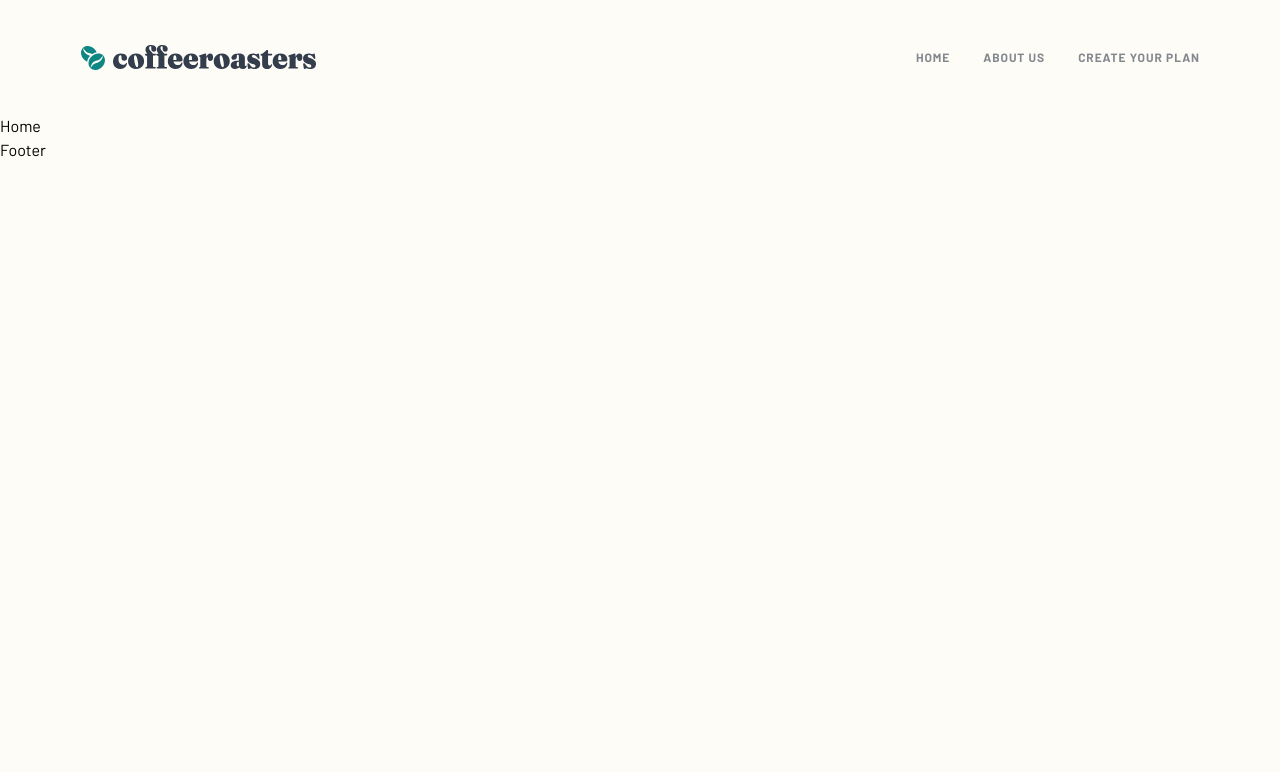
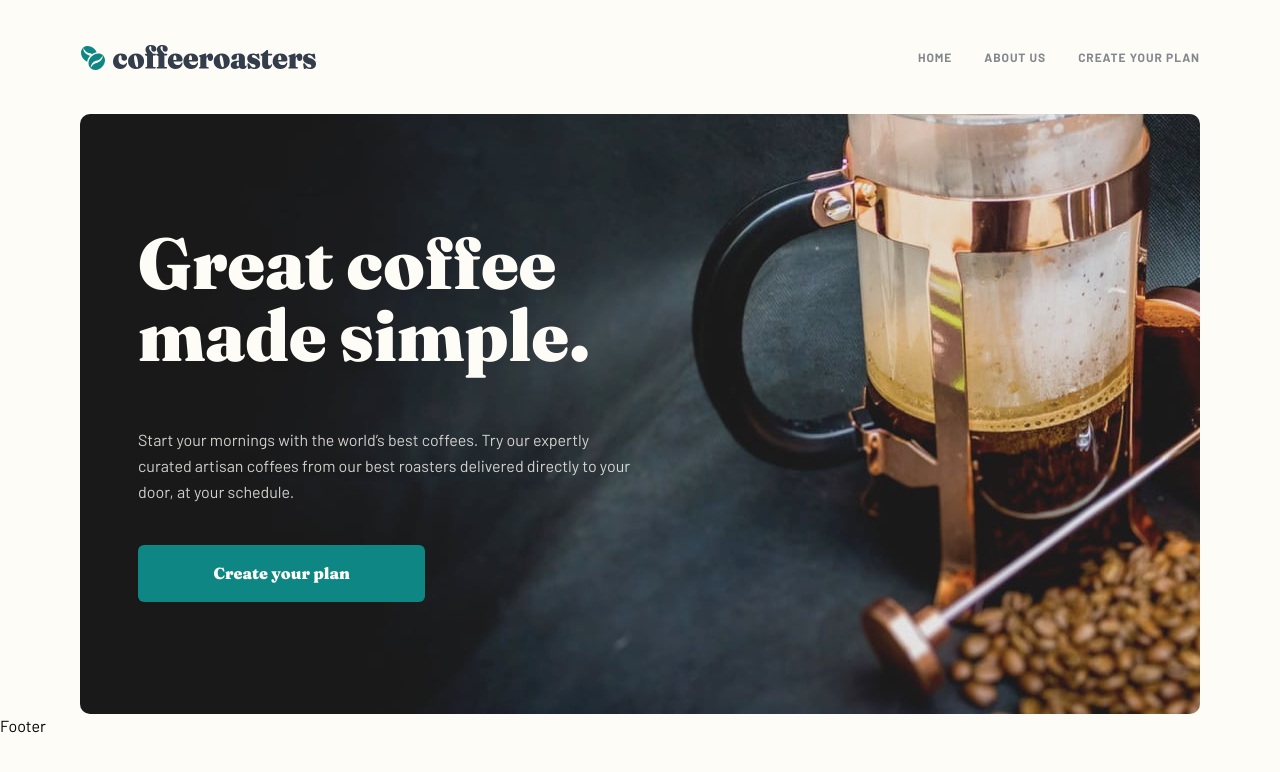
Before and after one commit to AbroShahzeb/coffee-roasters-website, a React (Vite) app: page /home in a window 1280 px wide. Shown: the top 772 px of the page. Built offline with nearby package versions, Linux system fonts and the light colour scheme.

Commit message:
Completed Hero Section for All Screens

```diff
--- a/src/layout/components/Navbar.jsx
+++ b/src/layout/components/Navbar.jsx
@@ -9,7 +9,7 @@ export const Navbar = () => {
         <img src={logo} alt="Coffee Roasters Logo" />
       </Link>
 
-      <ul className="text-navigation-menu uppercase font-bold text-grey items-center gap-[33px] hidden md:flex">
+      <ul className="text-navigation-menu uppercase font-bold text-grey items-center gap-8 hidden md:flex">
         <NavLink>Home</NavLink>
         <NavLink>About Us</NavLink>
         <NavLink>Create your plan</NavLink>
--- /dev/null
+++ b/src/pages/home/components/Hero.jsx
@@ -0,0 +1,24 @@
+import { Link } from "react-router-dom";
+import { Button } from "../../../generalComponents/Button";
+
+export const Hero = () => {
+  return (
+    <div className="px-6  md:px-10 lg:px-20 h-[500px] lg:h-[600px] w-full">
+      <header className="bg-hero-mobile md:bg-hero-tablet lg:bg-hero-desktop h-[500px] lg:h-[600px] w-full bg-left-bottom bg-no-repeat bg-cover rounded-[10px] flex items-center">
+        <div className="px-6 text-center flex flex-col items-center md:text-left md:items-start md:max-w-[398px] lg:max-w-[493px] md:ml-[58px] md:px-0">
+          <h1 className="text-[40px] leading-[40px] md:text-[48px] md:leading-[48px] lg:text-[72px] lg:leading-[72px] text-surface font-fraunces font-black">
+            Great coffee made simple.
+          </h1>
+          <p className="text-body text-surface/80 mt-6 md:mt-8 lg:mt-14">
+            Start your mornings with the world’s best coffees. Try our expertly
+            curated artisan coffees from our best roasters delivered directly to
+            your door, at your schedule.
+          </p>
+          <Link className="mt-10" to="/create-your-plan">
+            <Button label="Create your plan" />
+          </Link>
+        </div>
+      </header>
+    </div>
+  );
+};
--- a/src/pages/home/index.jsx
+++ b/src/pages/home/index.jsx
@@ -1,3 +1,10 @@
+import { Hero } from "./components/Hero";
+
+
 export const Home = () => {
-  return <h2>Home</h2>;
+  return (
+    <div>
+      <Hero />
+    </div>
+  );
 };
--- a/tailwind.config.js
+++ b/tailwind.config.js
@@ -27,6 +27,11 @@ export default {
         { lineHeight: "15px", letterSpacing: "0.92px" },
       ],
     },
+    backgroundImage: {
+      "hero-mobile": 'url("./assets/home/mobile/image-hero-coffeepress.jpg")',
+      "hero-tablet": 'url("./assets/home/tablet/image-hero-coffeepress.jpg")',
+      "hero-desktop": 'url("./assets/home/desktop/image-hero-coffeepress.jpg")',
+    },
   },
   plugins: [],
 };
```
